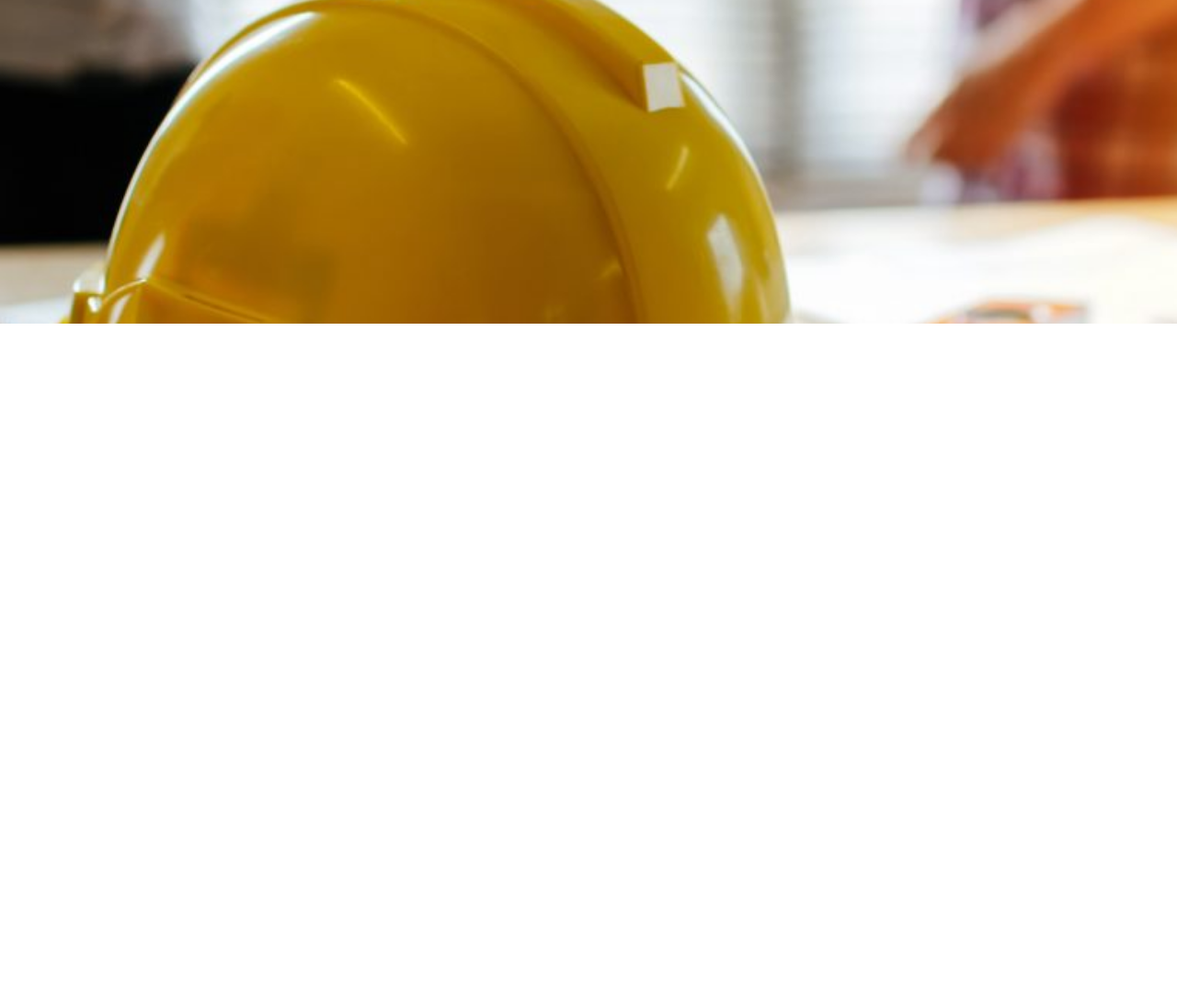
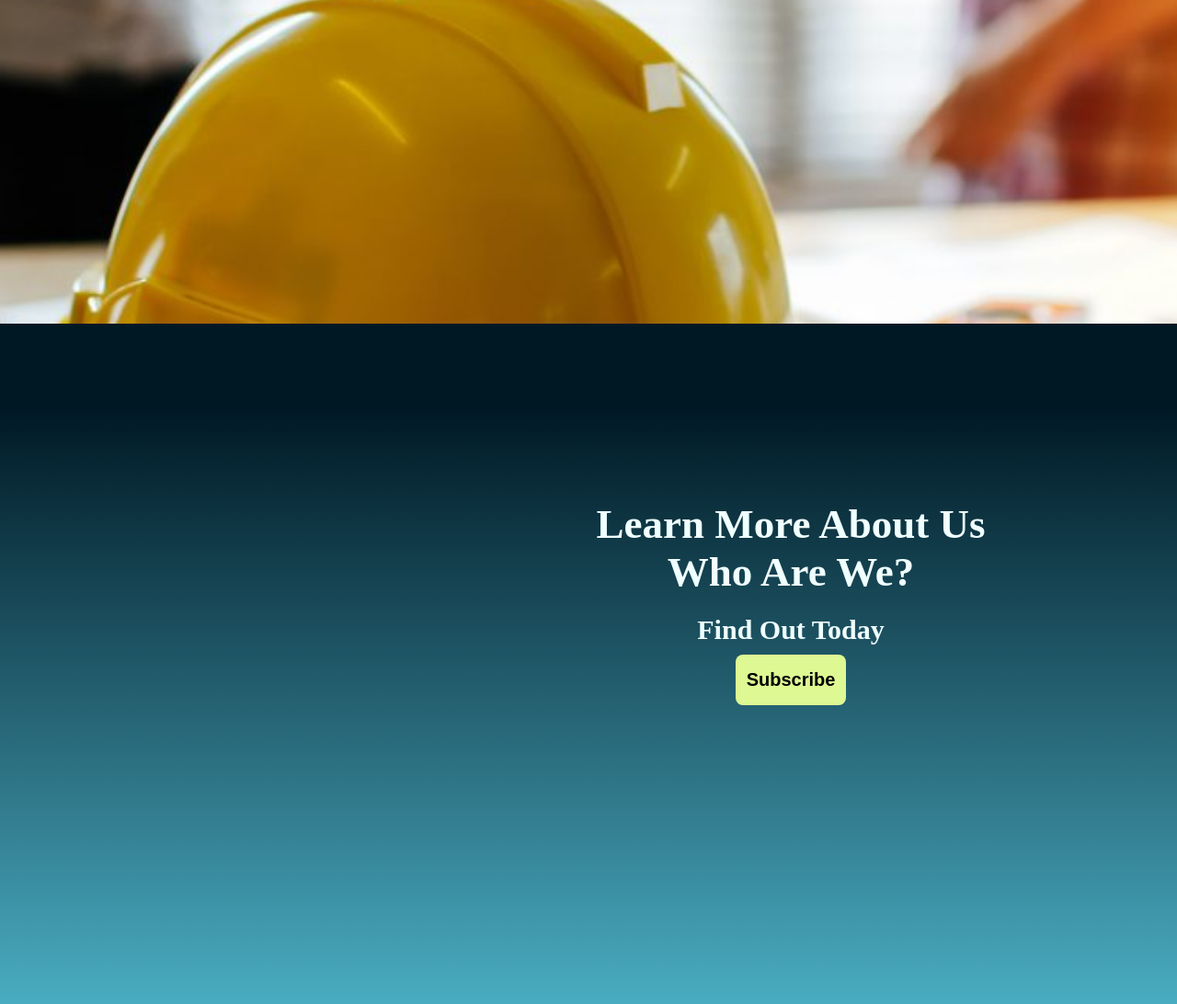
Before and after one commit to Tonmoy122/consulting-web, a plain HTML site: page index.html in a window 1280 px wide. Shown: the part 524-1616 px from the top of the page at 92% size. Before the commit the page ends 876 px from the top, so only its background shows below. Drawn offline with Linux system fonts and the light colour scheme.

Commit message:
secound section

```diff
--- a/index.html
+++ b/index.html
@@ -34,6 +34,16 @@
         </header>
     </section>
 
+    <section>
+        <div class="secound">
+            <h1>Learn More About Us <br>
+                Who Are We?</h1>
+            <h4>Find Out Today</h4>
+            <button class="button">Subscribe</button>
+
+        </div>
+    </section>
+
 
 </body>
 
--- a/style.css
+++ b/style.css
@@ -63,3 +63,16 @@ nav li {
     font-size: 25px;
     padding-top: 10px;
 }
+.secound{
+    background-image: linear-gradient( rgba(0,24,36,1) 12%,rgba(75,175,196,1) 100%);
+    margin-top: 0;
+    height: 70vh;
+    width: 215vh;
+    color: azure;
+    text-align: center;
+    padding-top: 15%;
+    font-size: 30px;
+}
+.secound h4{
+    padding-top: 20px;
+}
```
